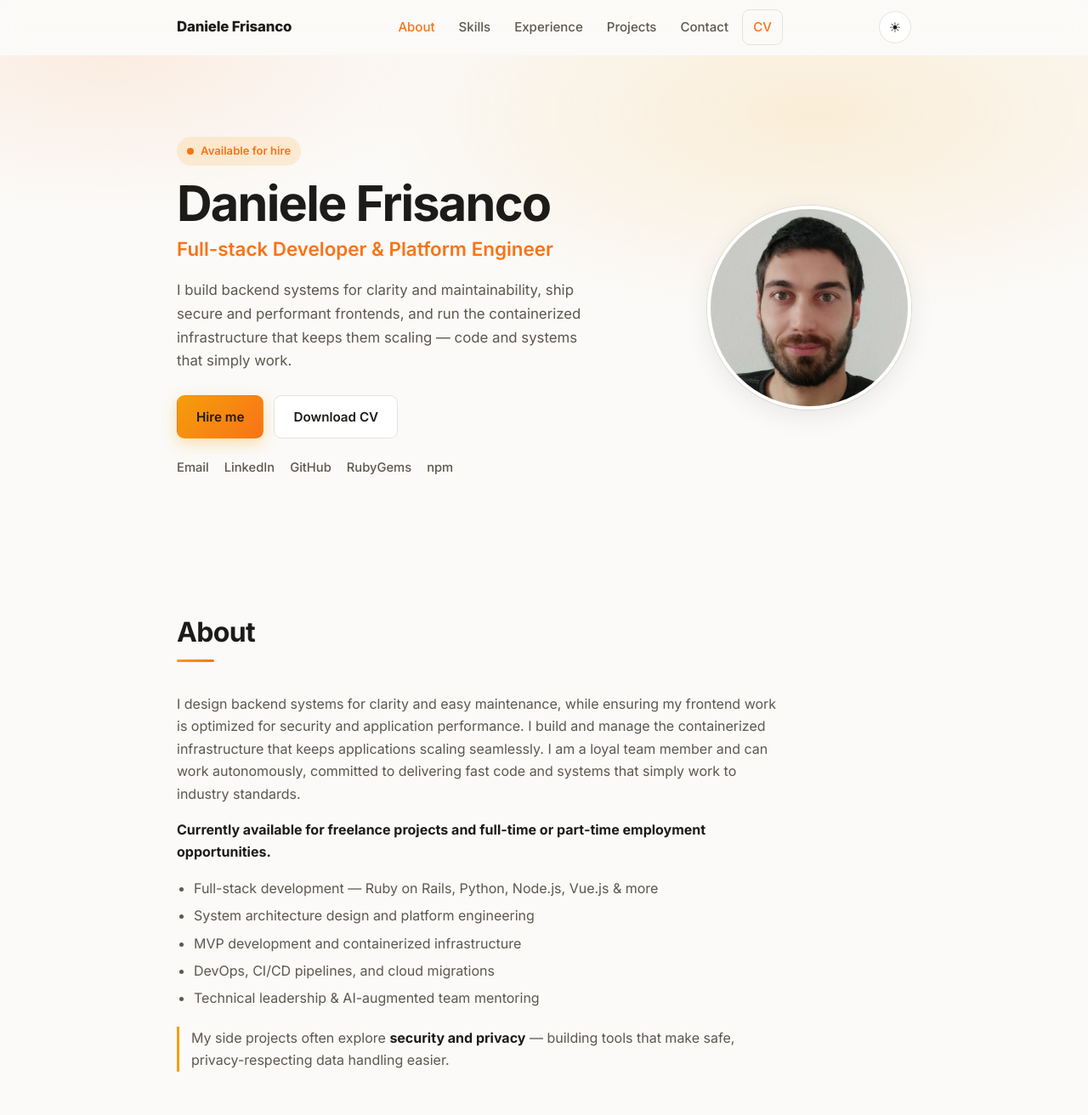
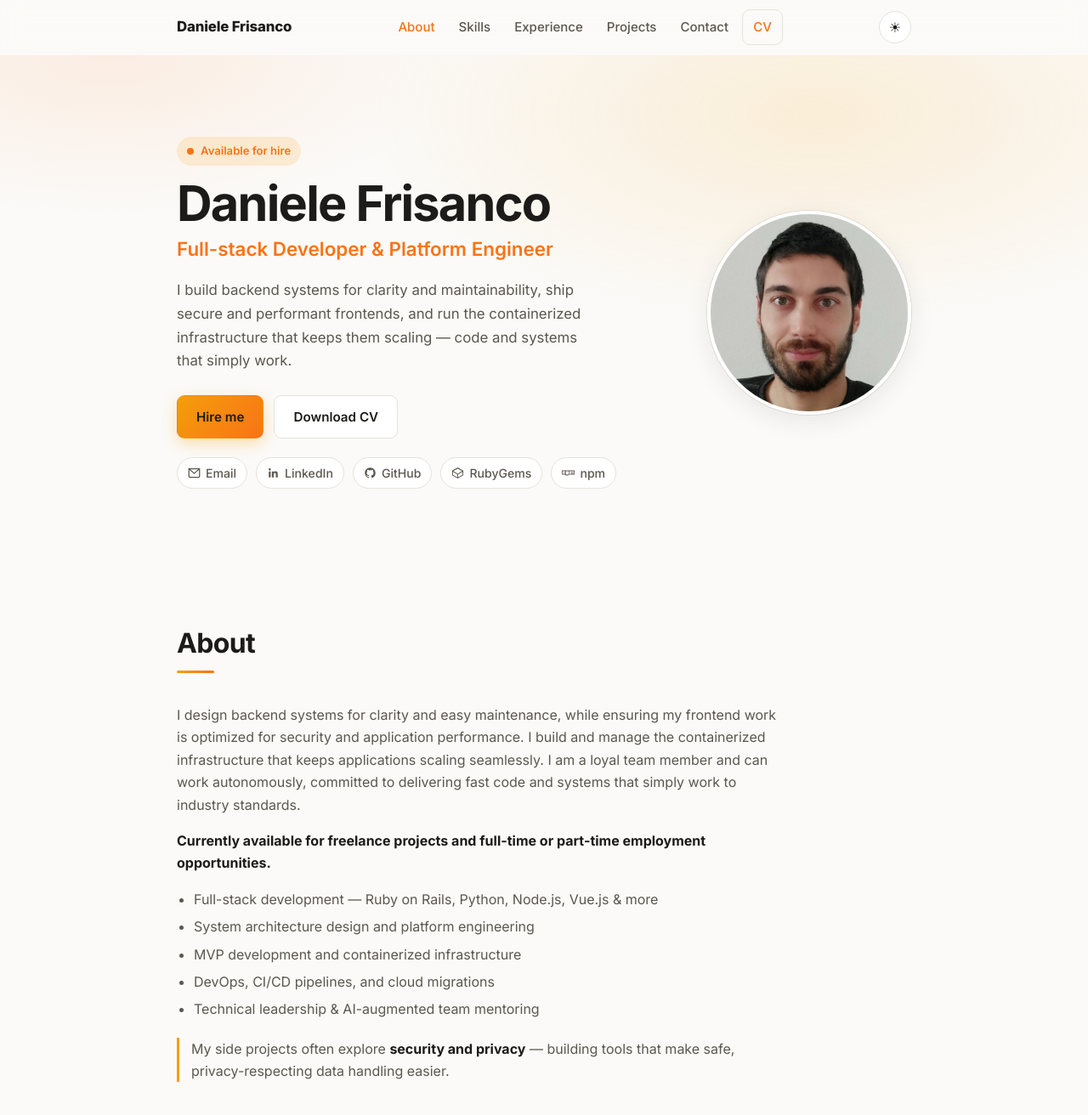
Before and after one commit to danielefrisanco/danielefrisanco.github.io, a Jekyll site: the page built from index.md, in a window 1280 px wide and 1400 px high. Shown: the top 1312 px of the window at 85% size. Built offline with Jekyll 4.4.1, drawn with Linux system fonts in a browser that asks for light colours.

Commit message:
Improve social links in hero: pill buttons with platform icons
Replace plain text links with styled pill buttons (border-radius 999px)
showing an inline SVG icon + label for each platform.

Co-Authored-By: Claude Sonnet 4.6 <noreply@anthropic.com>

```diff
--- a/_layouts/home.html
+++ b/_layouts/home.html
@@ -50,11 +50,26 @@
             <a href="{{ '/assets/pdf/Daniele_Frisanco_CV.pdf' | relative_url }}" class="btn btn--ghost" target="_blank" rel="noopener noreferrer">Download CV</a>
           </div>
           <div class="hero__social">
-            <a href="mailto:{{ site.author.email }}" aria-label="Email">Email</a>
-            <a href="{{ site.author.linkedin }}" target="_blank" rel="noopener noreferrer">LinkedIn</a>
-            <a href="{{ site.author.github }}" target="_blank" rel="noopener noreferrer">GitHub</a>
-            <a href="{{ site.author.rubygems }}" target="_blank" rel="noopener noreferrer">RubyGems</a>
-            <a href="{{ site.author.npm }}" target="_blank" rel="noopener noreferrer">npm</a>
+            <a href="mailto:{{ site.author.email }}" aria-label="Email">
+              <svg aria-hidden="true" width="15" height="15" viewBox="0 0 24 24" fill="none" stroke="currentColor" stroke-width="2" stroke-linecap="round" stroke-linejoin="round"><rect x="2" y="4" width="20" height="16" rx="2"/><polyline points="2,4 12,13 22,4"/></svg>
+              Email
+            </a>
+            <a href="{{ site.author.linkedin }}" target="_blank" rel="noopener noreferrer">
+              <svg aria-hidden="true" width="15" height="15" viewBox="0 0 24 24" fill="currentColor"><path d="M20.45 20.45h-3.55v-5.57c0-1.33-.03-3.04-1.85-3.04-1.85 0-2.14 1.45-2.14 2.94v5.67H9.36V9h3.41v1.56h.05c.47-.9 1.63-1.85 3.36-1.85 3.59 0 4.25 2.37 4.25 5.45v6.29zM5.34 7.43a2.06 2.06 0 1 1 0-4.12 2.06 2.06 0 0 1 0 4.12zM7.12 20.45H3.56V9h3.56v11.45z"/></svg>
+              LinkedIn
+            </a>
+            <a href="{{ site.author.github }}" target="_blank" rel="noopener noreferrer">
+              <svg aria-hidden="true" width="15" height="15" viewBox="0 0 24 24" fill="currentColor"><path d="M12 2C6.48 2 2 6.48 2 12c0 4.42 2.87 8.17 6.84 9.49.5.09.68-.22.68-.48v-1.7c-2.78.6-3.37-1.34-3.37-1.34-.45-1.15-1.1-1.46-1.1-1.46-.9-.62.07-.6.07-.6 1 .07 1.52 1.02 1.52 1.02.89 1.52 2.33 1.08 2.9.83.09-.65.35-1.08.63-1.33-2.22-.25-4.55-1.11-4.55-4.94 0-1.09.39-1.98 1.03-2.68-.1-.25-.45-1.27.1-2.64 0 0 .84-.27 2.75 1.02A9.56 9.56 0 0 1 12 6.8c.85 0 1.7.11 2.5.33 1.91-1.29 2.75-1.02 2.75-1.02.55 1.37.2 2.39.1 2.64.64.7 1.03 1.59 1.03 2.68 0 3.84-2.34 4.69-4.57 4.93.36.31.68.92.68 1.85v2.74c0 .27.18.58.69.48A10.01 10.01 0 0 0 22 12c0-5.52-4.48-10-10-10z"/></svg>
+              GitHub
+            </a>
+            <a href="{{ site.author.rubygems }}" target="_blank" rel="noopener noreferrer">
+              <svg aria-hidden="true" width="15" height="15" viewBox="0 0 24 24" fill="currentColor"><path d="M12 1.5L1.5 7.5v9L12 22.5l10.5-6v-9L12 1.5zm0 2.31L20.19 8.5 12 13.69 3.81 8.5 12 3.81zM3 9.88l8.25 4.75V20.5L3 15.75V9.88zm9.75 4.75L21 9.88v5.87l-8.25 4.75v-5.87z"/></svg>
+              RubyGems
+            </a>
+            <a href="{{ site.author.npm }}" target="_blank" rel="noopener noreferrer">
+              <svg aria-hidden="true" width="15" height="15" viewBox="0 0 24 24" fill="currentColor"><path d="M0 7.334v8h6.666v1.332H12v-1.332h12v-8H0zm6.666 6.664H5.334v-4H3.999v4H1.335V8.667h5.331v5.331zm4 0v1.336H8.001V8.667h5.334v5.331h-2.669v-.001zm12.001 0h-1.33v-4h-1.336v4h-1.335v-4h-1.33v4h-2.671V8.667h8.002v5.331z"/></svg>
+              npm
+            </a>
           </div>
         </div>
         <div class="hero__photo reveal">
--- a/assets/main.scss
+++ b/assets/main.scss
@@ -186,9 +186,21 @@ img { max-width: 100%; display: block; }
 }
 
 .hero__cta { display: flex; flex-wrap: wrap; gap: 12px; margin-bottom: 22px; }
-.hero__social { display: flex; flex-wrap: wrap; gap: 18px; }
-.hero__social a { color: var(--text-soft); font-weight: 500; font-size: 0.92rem; }
-.hero__social a:hover { color: var(--accent); }
+.hero__social { display: flex; flex-wrap: wrap; gap: 10px; }
+.hero__social a {
+  display: inline-flex;
+  align-items: center;
+  gap: 6px;
+  color: var(--text-soft);
+  font-weight: 500;
+  font-size: 0.88rem;
+  padding: 6px 12px;
+  border: 1px solid var(--border);
+  border-radius: 999px;
+  background: var(--surface);
+  transition: color 0.15s, border-color 0.15s, background 0.15s, transform 0.15s;
+}
+.hero__social a:hover { color: var(--accent-2); border-color: var(--accent); background: var(--accent-soft); transform: translateY(-1px); }
 
 .badge {
   display: inline-flex; align-items: center; gap: 8px;
```
